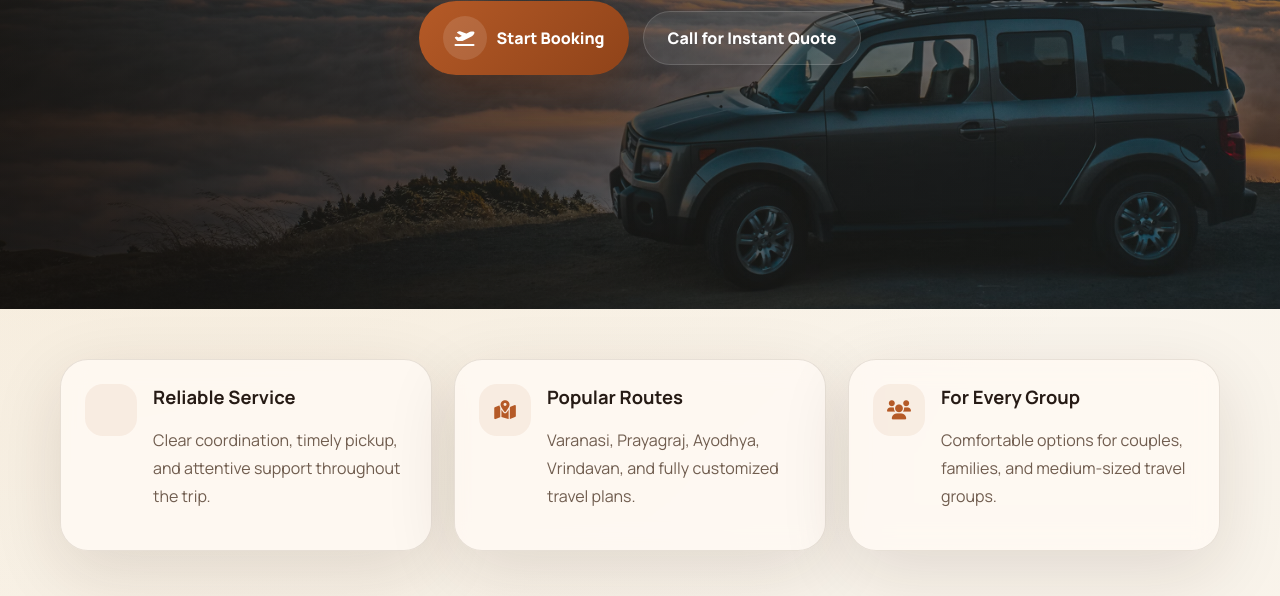
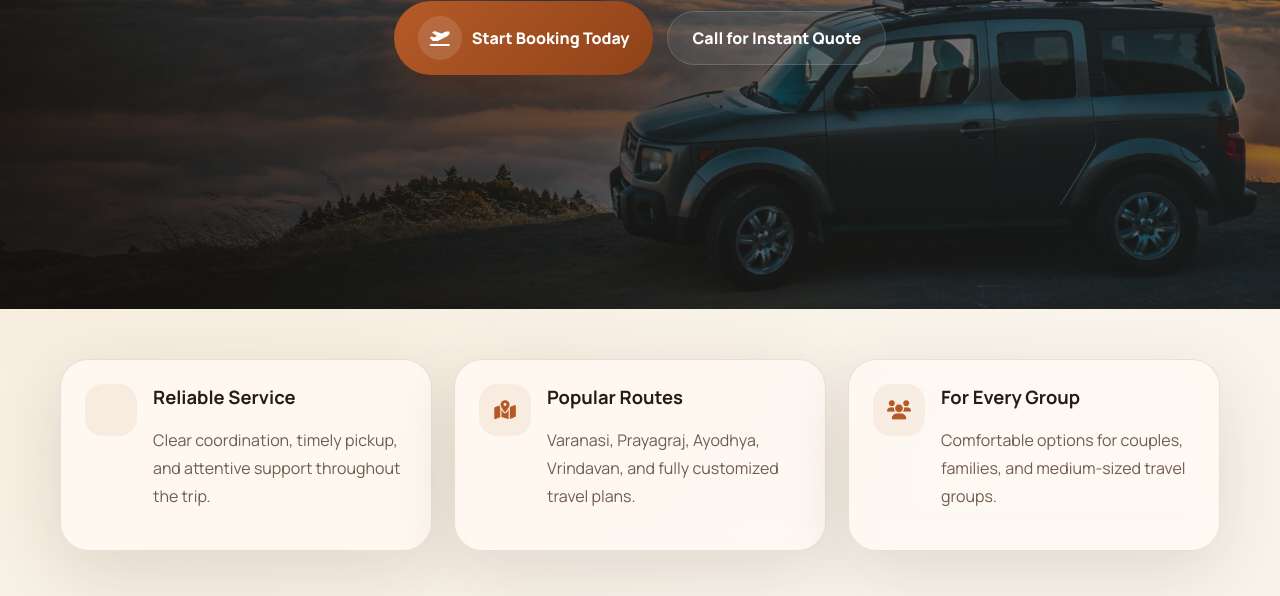
Before and after one commit to amanpandey0109/Binu-tours-and-travells, a website: page index.html in a window 1280 px wide. Shown: the part 504-1100 px from the top of the page. Drawn offline with nearby package versions, Linux system fonts and the light colour scheme.

Commit message:
updated button text

```diff
--- a/index.html
+++ b/index.html
@@ -51,7 +51,7 @@
               <span class="icon-badge icon-badge-hero">
                 <i class="fas fa-plane-departure"></i>
               </span>
-              Start Booking
+              Start Booking Today
             </button>
             <a class="secondary-btn" href="tel:9648811494">Call for Instant Quote</a>
           </div>
```
